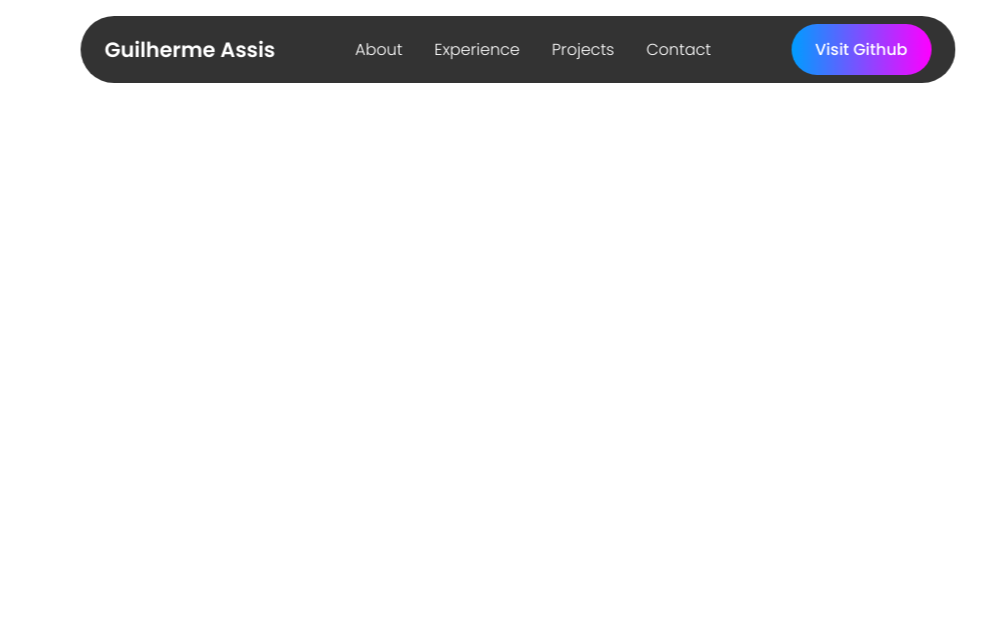
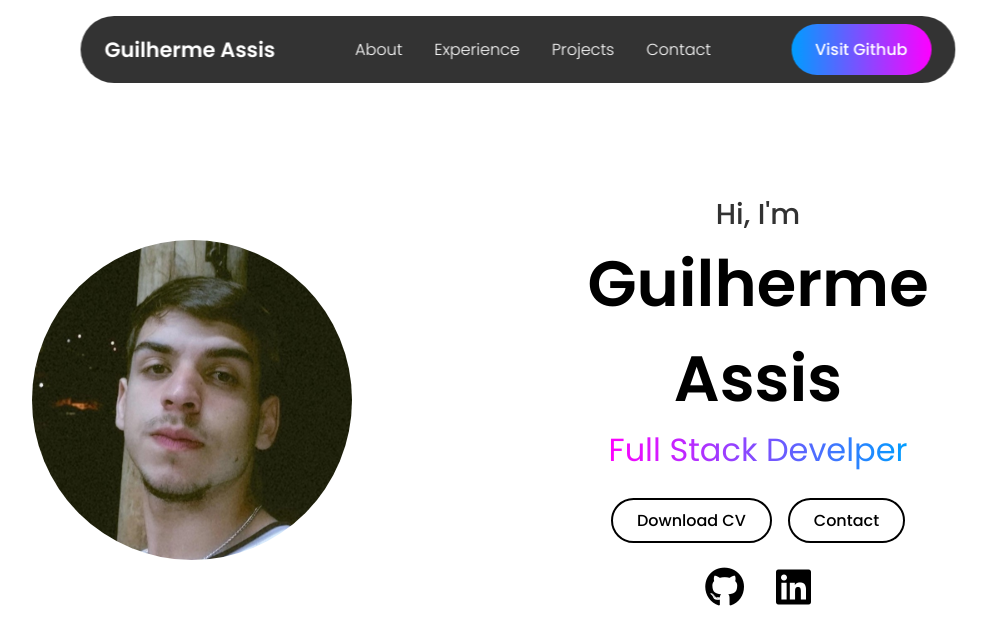
Before and after one commit to GuilhermeAssisF/Portfolio-GuilhermeAF, a plain HTML site: page index.html in a window 1280 px wide. Shown: the whole page, without its empty margins (122-1109 px from the left). Drawn offline with Linux system fonts and the light colour scheme.

Commit message:
add section about

```diff
--- a/index.html
+++ b/index.html
@@ -31,6 +31,30 @@
         <button class="visit-btn">Visit Github</button>
     </header>
 
+    <section id="about" class="about">
+        <div class="about-container">
+            <img src="/img/foto_guilhermeassis.jpg" alt="">
+
+            <div class="info-box">
+                <div class="text">
+                    <h3>Hi, I'm</h3>
+                    <h1>Guilherme Assis</h1>
+                    <span>Full Stack Develper</span>
+                </div>
+
+                <div class="btn-group">
+                    <div class="btn">Download CV</div>
+                    <div class="btn">Contact</div>
+                </div>
+
+                <div class="socials">
+                    <i class="fa-brands fa-github"></i>
+                    <i class="fa-brands fa-linkedin"></i>
+                </div>
+            </div>
+        </div>
+    </section>
+
     <script src="script.js"></script>
 </body>
 </html>
--- a/style.css
+++ b/style.css
@@ -88,3 +88,90 @@ li a:hover::before{
     font-size: 2rem;
     display: none;
 }
+
+section{
+    min-height: 100vh;
+    padding: 8rem 12%;
+    width: 100%;
+    position: relative;
+}
+
+.about{
+    display: flex;
+    align-items: center;
+    justify-content: center;
+}
+
+.about .about-container{
+    display: flex;
+    align-items: center;
+    justify-content: center;
+    gap: 10rem;
+}
+
+.about img{
+    width: 25vw;
+    border-radius: 50%;
+}
+
+.info-box{
+    display: flex;
+    flex-direction: column;
+    text-align: center;
+    align-items: center;
+    justify-content: center;
+    gap: 1.5rem;
+}
+
+.info-box h3{
+    font-size: 1.8rem;
+    font-weight: 500;
+    opacity: 0.8;
+}
+
+.info-box h1{
+    font-size: 4rem;
+    font-weight: 600;
+}
+
+.info-box span{
+    background: linear-gradient(to right, rgb(255, 0 ,255), rgb(0, 157, 255));
+    background-clip: text;
+    color: transparent;
+    font-size: 2rem;
+}
+
+.btn-group{
+    display: flex;
+    gap: 1rem;
+}
+
+.btn{
+    border-radius: 3rem;
+    padding: 0.5rem 1.5rem;
+    border: 2px solid black;
+    cursor: pointer;
+    font-weight: 500;
+    text-wrap: nowrap;
+    transition: 0.2s ease-in-out;
+}
+
+.btn:hover{
+    background-color: black;
+    color: white;
+}
+
+.socials{
+    display: flex;
+    gap: 2rem;
+}
+
+.socials i{
+    font-size: 2.5rem;
+    cursor: pointer;
+    transition: 0.2s ease-in-out;
+}
+
+.socials i:hover{
+    transform: scale(1.1);
+}
```
